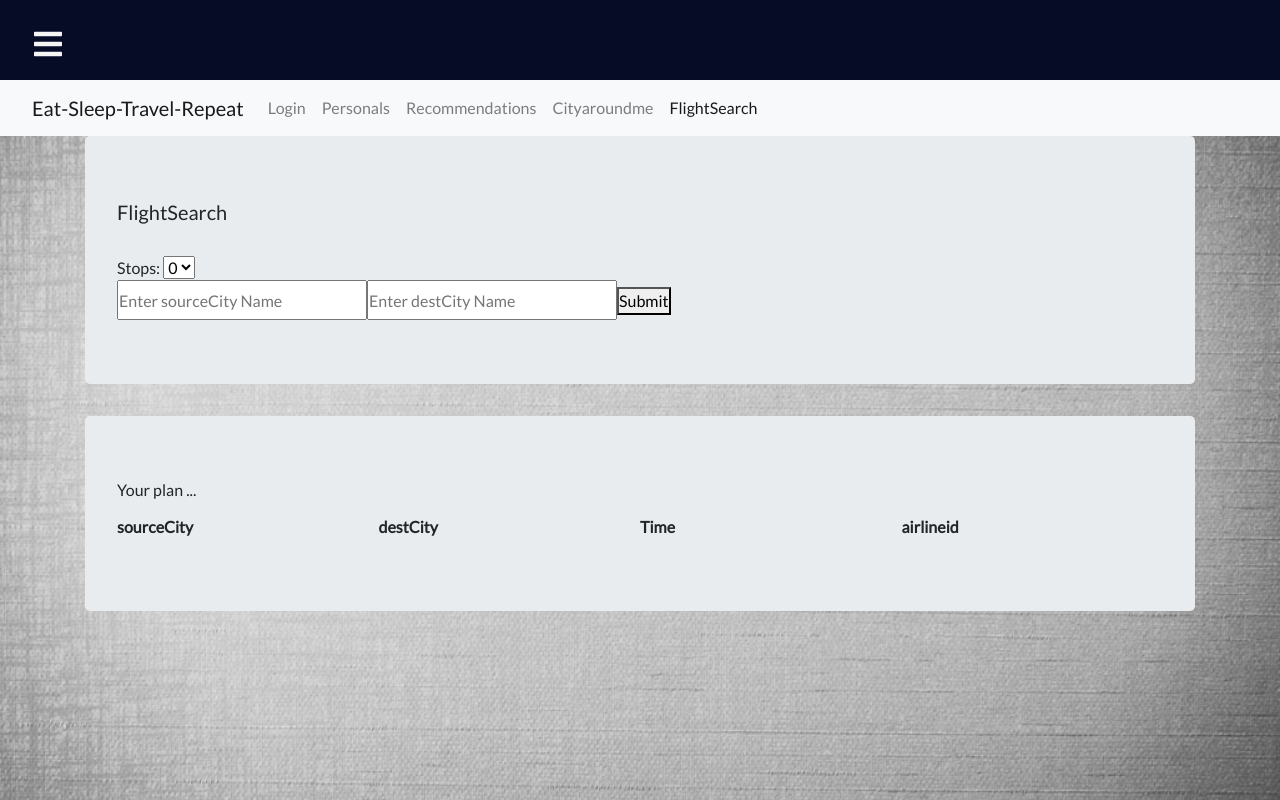
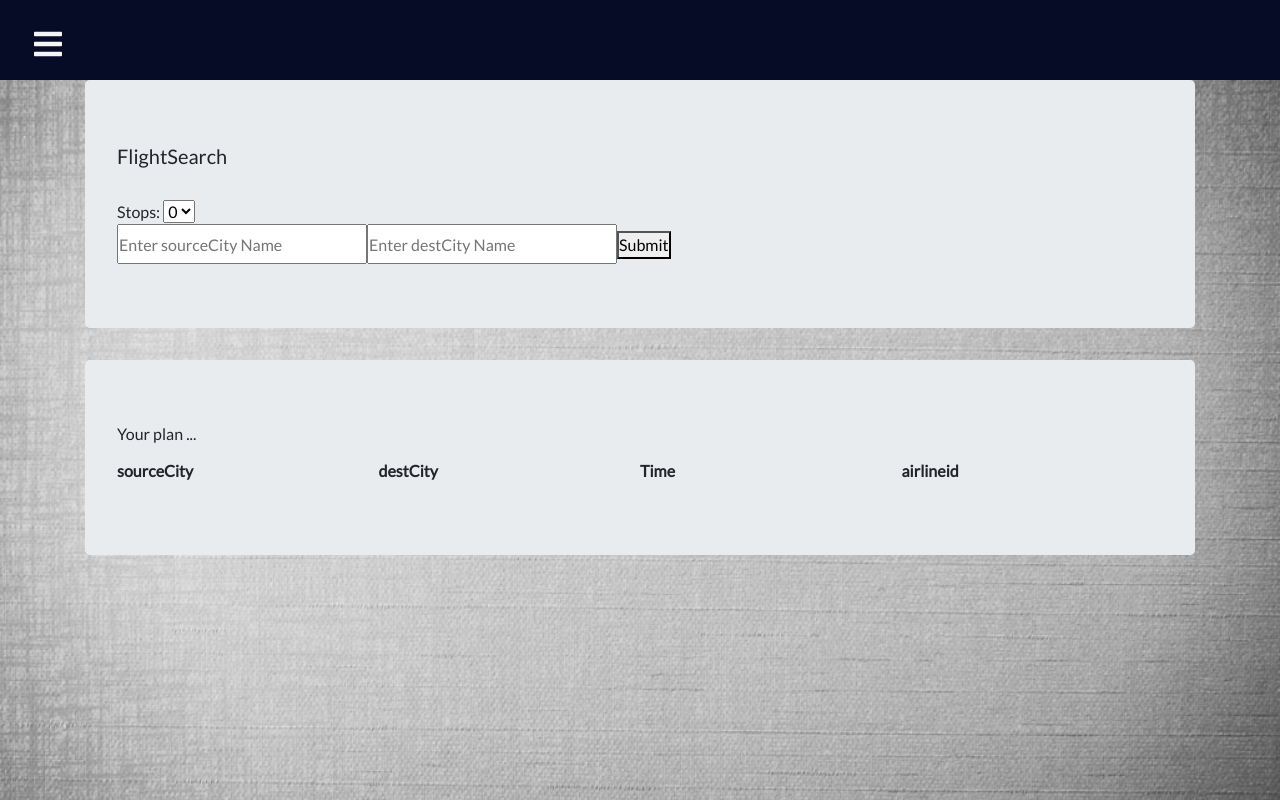
Before and after one commit to Saumya-Shah/Eat-Sleep-Travel-Repeat, a React (Create React App) app in the folder client/: page /FlightSearch in a window 1280 px wide. Built offline with nearby package versions, Linux system fonts and the light colour scheme.

Commit message:
dumped page_nav_bar, set stop default value: 0

```diff
--- a/client/src/components/Cityaroundme.js
+++ b/client/src/components/Cityaroundme.js
@@ -77,8 +77,6 @@ export default class Cityaroundme extends React.Component {
   render() {
     return (
       <div className="Cityaroundme">
-        <PageNavbar active="cityaroundme" />
-
         <div className="container cityaroundme-container">
           <div className="jumbotron">
             <div className="h5">City Aroundme</div>
--- a/client/src/components/FlightSearch.js
+++ b/client/src/components/FlightSearch.js
@@ -12,7 +12,7 @@ export default class FlightSearch extends React.Component {
       sourceCity: "",
       destCity: "",
       stops: [],
-      selectstop:"",
+      selectstop:"0",
       routes:[]
     };
 
@@ -52,8 +52,6 @@ export default class FlightSearch extends React.Component {
 	};
 
   handlestopsselect(e){
-
-
     this.setState({
       selectstop: e.target.value
     });
@@ -98,8 +96,6 @@ export default class FlightSearch extends React.Component {
   render() {
     return (
       <div className="FlightSearch">
-        <PageNavbar active="FlightSearch" />
-
         <div className="container flightsearch-container">
           <div className="jumbotron">
             <div className="h5">FlightSearch</div>
```
